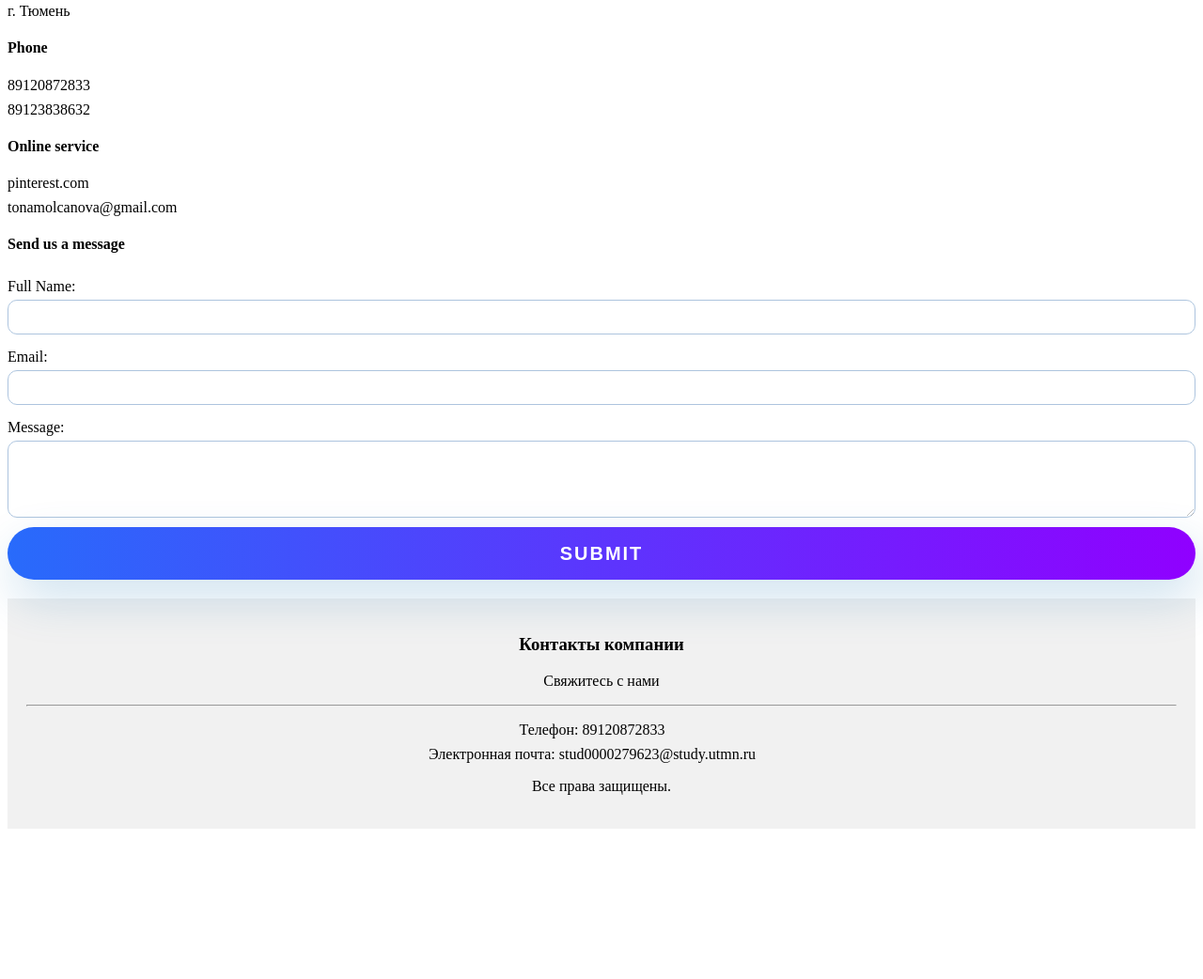
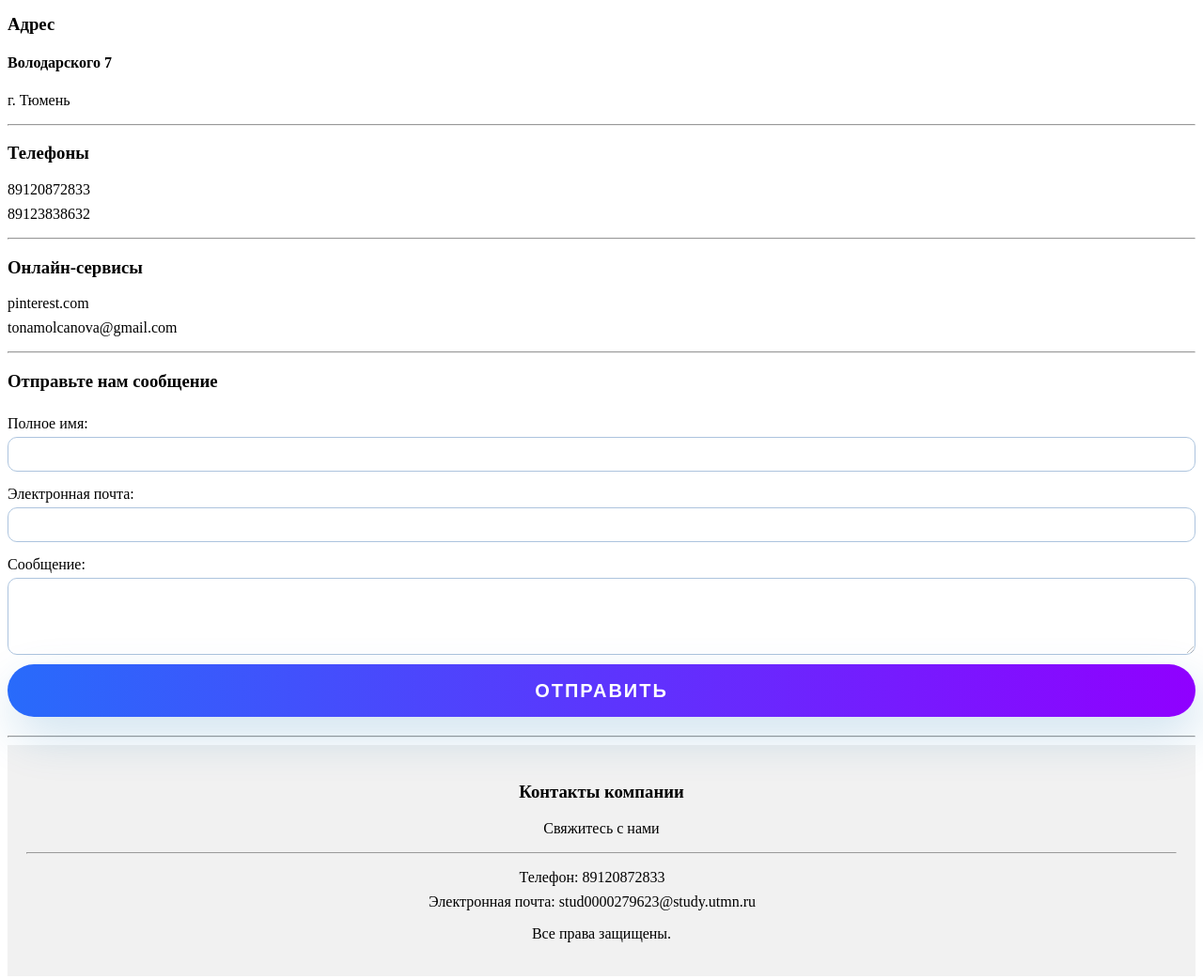
Before and after one commit to Antonina-creator-code/WEB-UTMN, a plain HTML site: page contacts.html in a window 1280 px wide. Shown: the part 1596-2638 px from the top of the page at 94% size. Before the commit the page ends 2486 px from the top, so only its background shows below. Drawn offline with Linux system fonts and the light colour scheme; files whose address does not match are found by name.

Commit message:
добавление семантических блоков

```diff
--- a/contacts.html
+++ b/contacts.html
@@ -1,63 +1,88 @@
 <!DOCTYPE html>
 <html lang="ru">
 <head>
-    <div class="breadcrumbs-container">
-        <div class="breadcrumbs">
-          <a href="/" class="crumb">Главная</a>
-          <a href="/category" class="crumb">Категория</a>
-          <span class="crumb current">Текущая страница</span>
-        </div>
-    </div>
+    <meta charset="UTF-8">
+    <meta name="viewport" content="width=device-width, initial-scale=1.0">
     <link rel="stylesheet" href="contacts.css">
+    <title>Контакты</title>
 </head>
 <body>
-    <header>
-        <img src="C:\Users\user\WEB-UTMN\логотип.jpg" alt="Логотип"/>
+    <header class="site-header">
+        <img src="C:\Users\user\WEB-UTMN\логотип.jpg" alt="Логотип" class="logo"/>
         <nav>
-            <ul>
+            <ul class="nav-list">
                 <li><a href="index.html">Главная</a></li>
                 <li><a href="contacts.html">Контакты</a></li>
             </ul>
         </nav>
     </header>
 
-    <main>
+    <hr>
+
+    <div class="breadcrumbs-container">
+        <div class="breadcrumbs">
+            <h2>Навигация</h2>
+            <a href="/" class="crumb">Главная</a>
+            <a href="/category" class="crumb">Категория</a>
+            <span class="crumb current">Текущая страница</span>
+        </div>
+    </div>
+
+    <hr>
+
+    <main class="contact-main">
         <h2 class="styled-h2">Contact Us</h2>
         <p>С нами просто</p>
         <img src="C:\Users\user\WEB-UTMN\котик.jpg" alt="Произвольное изображение" style="max-width: 350px;">
 
+        <section class="address-section">
+            <h3>Адрес</h3>
             <h4>Володарского 7</h4>
             <p>г. Тюмень</p>
+        </section>
 
-        <h4>Phone</h4>
+        <hr>
+
+        <section class="phone-section">
+            <h3>Телефоны</h3>
             <ul>
                 <li>89120872833</li>
                 <li>89123838632</li>
             </ul>
+        </section>
 
-        <h4>Online service</h4>
+        <hr>
+
+        <section class="online-services-section">
+            <h3>Онлайн-сервисы</h3>
             <ul>
+                <li><a href="https://ru.pinterest.com/pin/70437489341416/">pinterest.com</a></li>
+                <li><a href="mailto:tonamolcanova@gmail.com">tonamolcanova@gmail.com</a></li>
+            </ul>
+        </section>
 
-            <li><a href="https://ru.pinterest.com/pin/70437489341416/">pinterest.com</a></li>
-            <li><a href="tonamolcanova@gmail.com">tonamolcanova@gmail.com</a></li>
-        </ul>
+        <hr>
 
-        <h4>Send us a message</h4>
+        <section class="message-section">
+            <h3>Отправьте нам сообщение</h3>
             <form>
-            <label for="fullName">Full Name:</label>
+                <label for="fullName">Полное имя:</label>
                 <input type="text" class="input-field" id="fullName" name="fullName" required>
 
-            <label for="email">Email:</label>
+                <label for="email">Электронная почта:</label>
                 <input type="email" class="input-field" id="email" name="email" required>
 
-            <label for="message">Message:</label>
+                <label for="message">Сообщение:</label>
                 <textarea class="input-field" id="message" name="message" rows="4" required></textarea>
 
-            <button type="submit" class="submit-button">Submit</button>
+                <button type="submit" class="submit-button">Отправить</button>
             </form>
+        </section>
     </main>
 
-    <footer>
+    <hr>
+
+    <footer class="site-footer">
         <h3>Контакты компании</h3>
         <p>Свяжитесь с нами</p>
         <hr>
```
Lines whose indentation alone changed are shown as unchanged.
